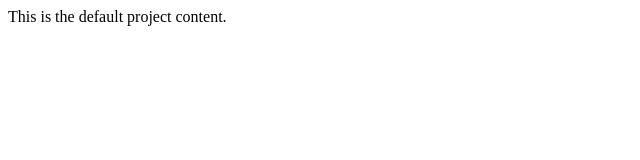
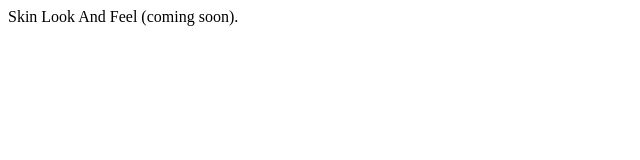
Before and after one commit to ctrueden/skinlf, a plain HTML site: page www/index.html in a window 1280 px wide. Shown: the full height of the page, 0-640 px from the left. Drawn offline with Linux system fonts and the light colour scheme.

Commit message:
coming soon
git-svn-id: https://svn.java.net/svn/skinlf~svn/trunk@3 184bcedb-ef5e-6bdb-aea7-fde92d8c4e55

```diff
--- a/www/index.html
+++ b/www/index.html
@@ -1,5 +1,5 @@
 <html>
   <body>
-    This is the default project content.
+    Skin Look And Feel (coming soon).
   </body>
 </html>
```
